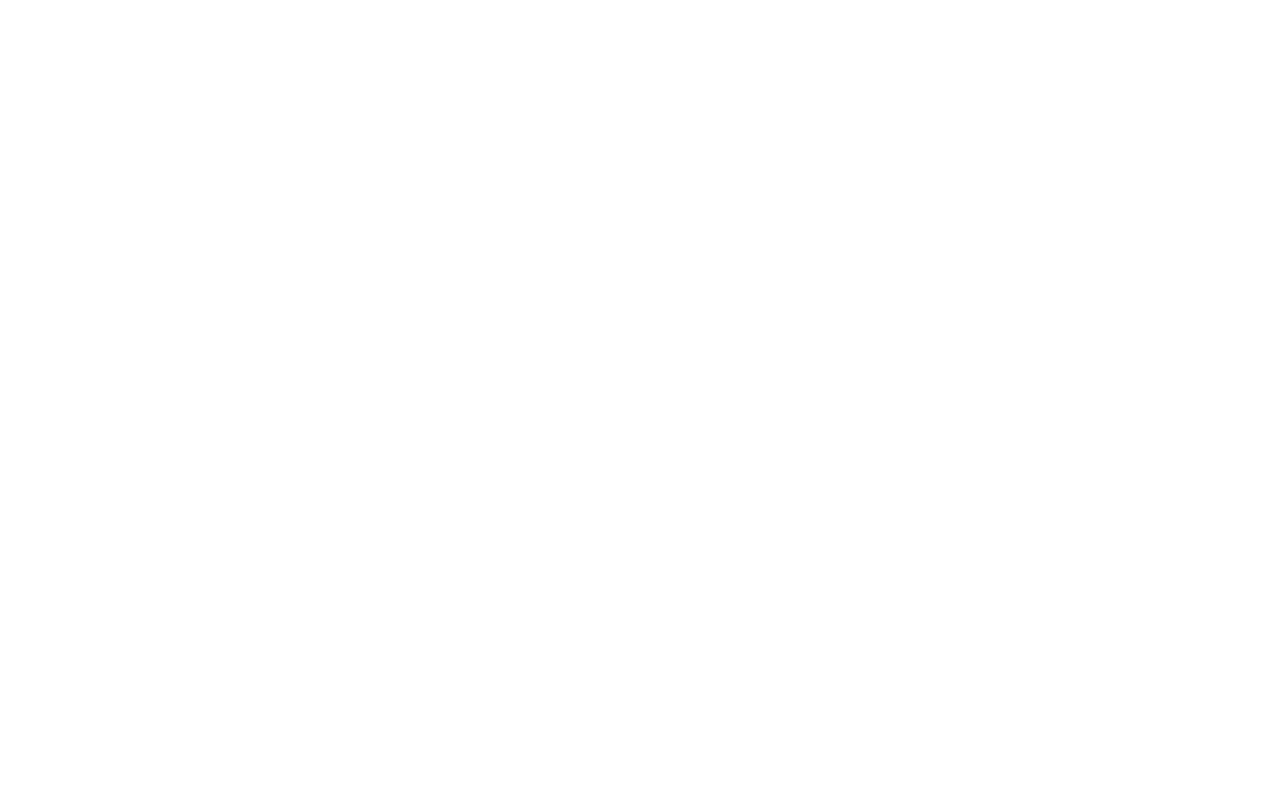
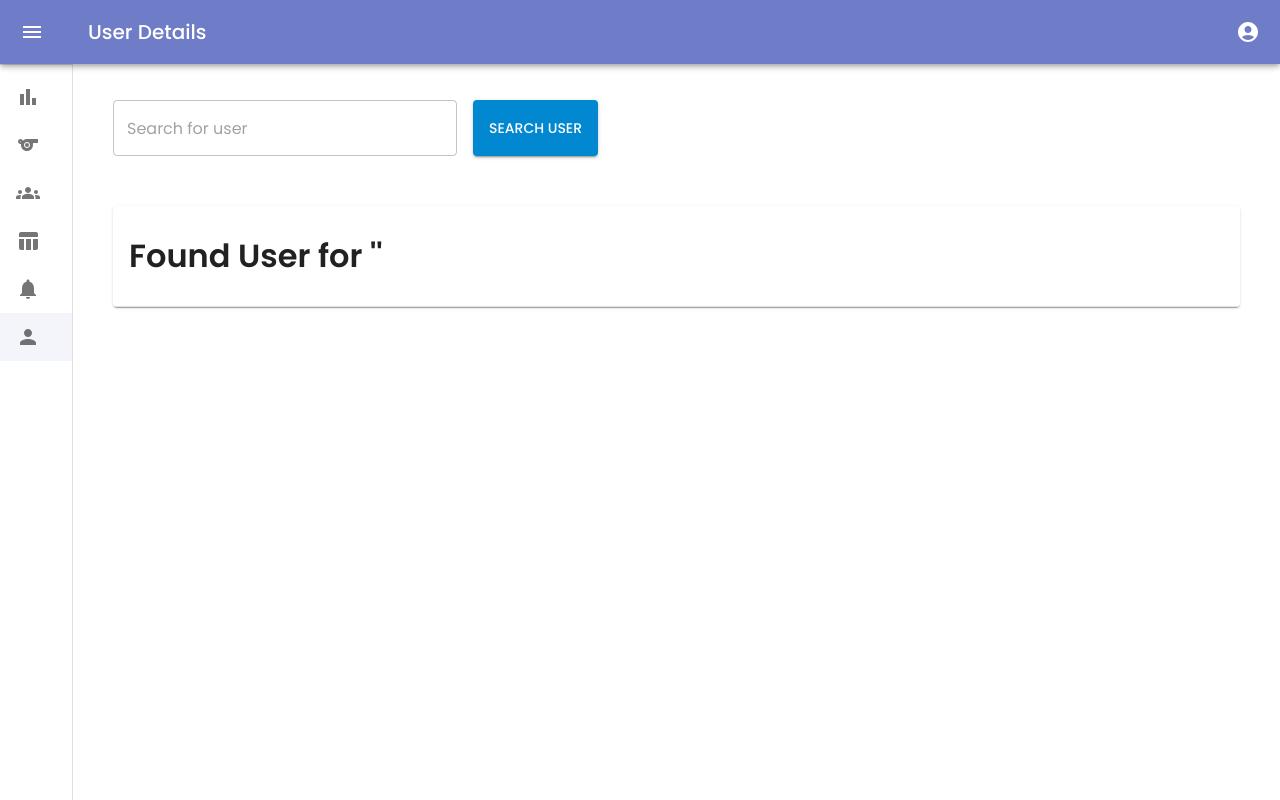
Before and after one commit to Minify-It-services/sports-meet-app, a React (Create React App) app: page /admin/userDetail in a window 1280 px wide. Built offline with nearby package versions, Linux system fonts and the light colour scheme.

Commit message:
add user detail search

```diff
--- a/src/App.js
+++ b/src/App.js
@@ -11,12 +11,7 @@
 import Fixtures from './admin/pages/fixtures';
 import Notice from './admin/pages/notice';
 import Matches from './admin/pages/fixtures/MatchFixture';
-
-// fonts:
-// import '@fontsource/roboto/300.css';
-// import '@fontsource/roboto/400.css';
-// import '@fontsource/roboto/500.css';
-// import '@fontsource/roboto/700.css';
+import UserDetail from './admin/pages/users';
 
 // css:
 import './App.css';
@@ -57,6 +52,7 @@
       <Route path="team" element={<Teams />} />
       <Route path="fixture/*" element={<AdminFixture />} />
       <Route path="notice" element={<Notice />} />
+      <Route path="userDetail" element={<UserDetail />} />
     </Routes>
   )
 }
--- /dev/null
+++ b/src/admin/pages/users/index.jsx
@@ -0,0 +1,89 @@
+import React, { useState } from 'react'
+import Cookies from 'universal-cookie';
+
+import Box from "@mui/material/Box";
+import Stack from "@mui/material/Stack";
+import Table from '@mui/material/Table';
+import TableBody from '@mui/material/TableBody';
+import TableCell from '@mui/material/TableCell';
+import TableContainer from '@mui/material/TableContainer';
+import TableHead from '@mui/material/TableHead';
+import TableRow from '@mui/material/TableRow';
+// import Typography from '@mui/material/Typography';
+import Paper from '@mui/material/Paper';
+import { Button, TextField } from '@mui/material';
+
+import DrawerBar from '../../../components/DrawerBar';
+import jsendDestructor from '../../../utils/api/jsendDestructor';
+
+const UserDetail = () => {
+
+    const cookies = new Cookies();
+
+    const token = cookies.get('sports_app_token');
+    const jsendRes = new jsendDestructor({
+        'Content-Type': 'application/json',
+        'Authorization': `Bearer ${token}`
+    })
+
+    const [checkUser, setCheckUser] = useState('')
+    const [foundUsers, setFoundUsers] = useState([])
+
+    const handleSearch = async () => {
+        const { data, status, message } = await jsendRes.destructFromApi(`users/searchByName/${checkUser}`, 'GET')
+
+        if(status === 'success'){
+            setFoundUsers(data)
+        }else{
+            console.log(data, message);
+        }
+    }
+
+    return (
+        <Box sx={{ display: 'flex', marginBottom:'50px' }}>
+            <DrawerBar pageName={'User Details'} pageId={6} />
+            <Box sx={{ flexGrow: 1, pt: 12.5, px: { xs: 2, sm: 3, md: 5 } }}>
+                <Stack direction='row' spacing={2} sx={{ width: '100%' }}>
+                    <TextField
+                        variant="outlined"
+                        placeholder="Search for user"
+                        value={checkUser}
+                        onChange={e=>setCheckUser(e.target.value)}
+                    />
+                    <Button
+                        variant="contained"
+                        color="info"
+                        onClick={handleSearch}
+                    >Search User</Button>
+                </Stack>
+                <TableContainer component={Paper} sx={{ marginTop:'50px'}}>
+                    <Table aria-label="simple table">
+                        <TableHead>
+                            <TableRow sx={{height:'100px'}}>
+                                <TableCell align="left" sx={{fontSize:'2rem', fontWeight:'600'}}>Found User for '{checkUser}'</TableCell>
+                                <TableCell></TableCell>
+                            </TableRow>
+                        </TableHead>
+                        <TableBody>
+                            {
+                                foundUsers.map((user, i) => (
+                                    <TableRow key={i}>
+                                        <TableCell align="left">
+                                            {user.name}
+                                        </TableCell>
+                                        <TableCell align='center'>
+                                            {user.year}
+                                        </TableCell>
+                                        <TableCell align="right">{user.contactNumber}</TableCell>
+                                    </TableRow>
+                                ))
+                            }
+                        </TableBody>
+                    </Table>
+                </TableContainer>
+            </Box>
+        </Box>
+    )
+}
+
+export default UserDetail
--- a/src/components/DrawerBar.jsx
+++ b/src/components/DrawerBar.jsx
@@ -25,6 +25,7 @@
 import GroupsIcon from '@mui/icons-material/Groups';
 import TableChartIcon from '@mui/icons-material/TableChart';
 import NotificationsIcon from '@mui/icons-material/Notifications';
+import PersonIcon from '@mui/icons-material/Person';
 
 const drawerWidth = 240;
 
@@ -140,6 +141,15 @@
             )
         }
     },
+    {
+        id:6,
+        text:'userDetail',
+        getIcon(){
+            return(
+                <PersonIcon />
+            )
+        }
+    }
 ];
 
 
```
